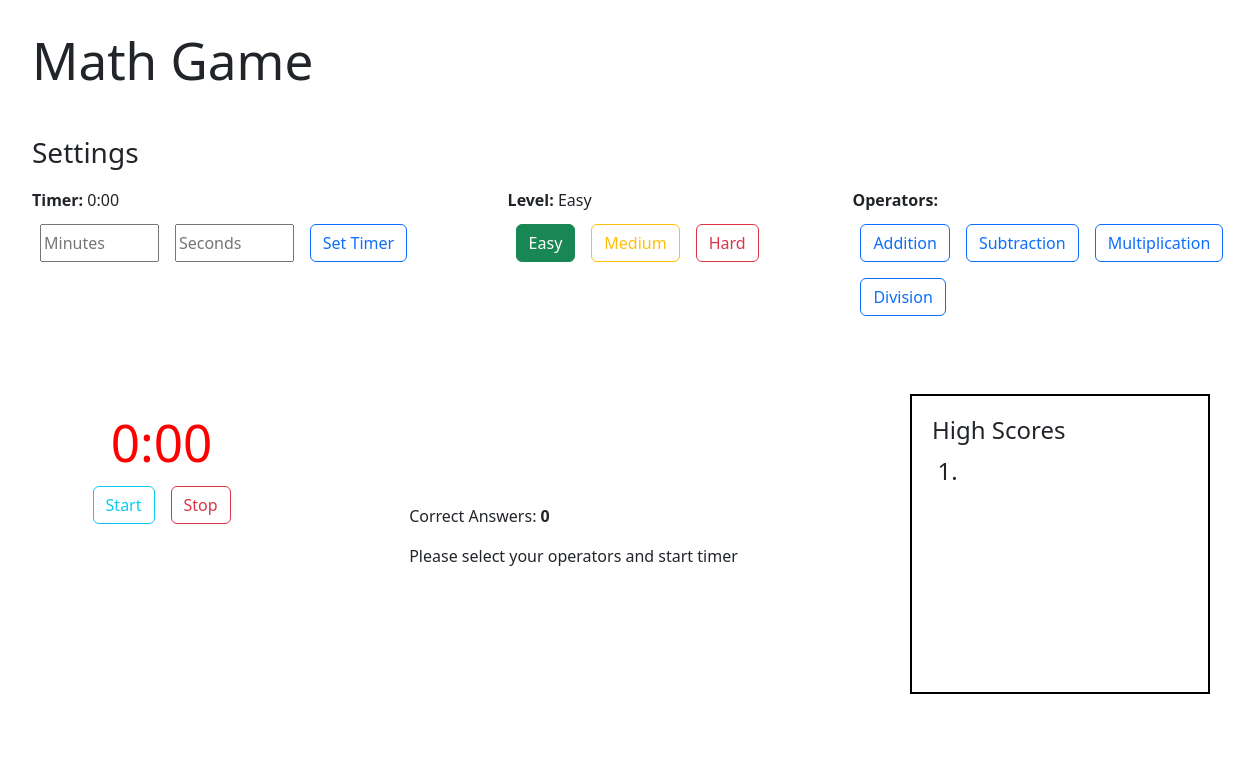
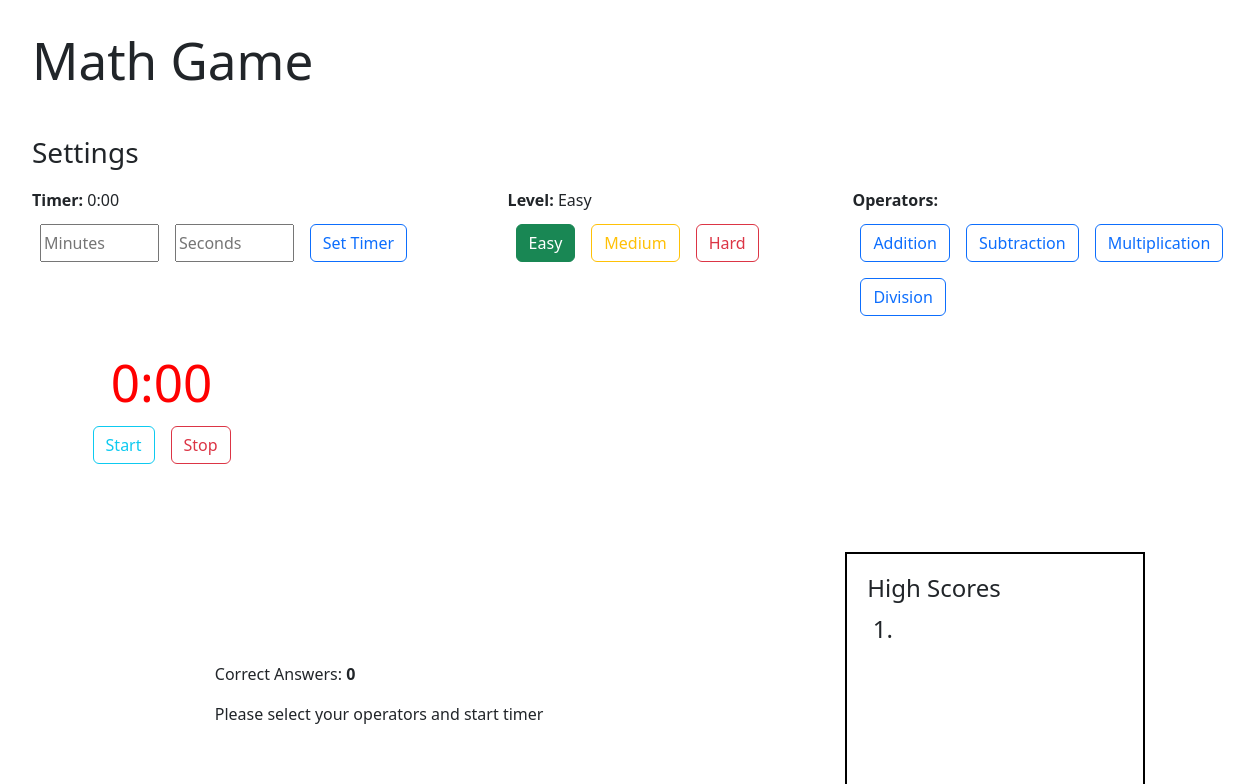
Before and after one commit to BriGuy520/math-game, a React (Vite) app: page / in a window 1536 px wide. Shown: the top 784 px of the page, without its empty margins (88-1342 px from the left). Built offline with nearby package versions, Linux system fonts and the light colour scheme.

Commit message:
adding current progress to the math game

```diff
--- a/src/App.css
+++ b/src/App.css
@@ -9,6 +9,10 @@
 
 .game-container {
   padding: 60px 0;
+}
+
+.board-container {
+  margin-top: 60px;
 }
 
 .timer-container {
@@ -49,6 +53,7 @@
 
 .play-container {
   width: 35%;
+  margin: 20px;
 }
 
 .play-container, .scores-container {
@@ -68,6 +73,10 @@
 
     .settings-bar-section {
       flex-direction: row;
+    }
+
+    .timer-container, .play-container, .score-container {
+      width: 33%;
     }
 
     .timer-settings, .operators-settings {
@@ -90,7 +99,7 @@
 
     .board-container {
       flex-direction: row;
-    width: 80%;
+      width: 100%;
       justify-content: space-evenly;
   }
 }
--- a/src/App.tsx
+++ b/src/App.tsx
@@ -110,9 +110,7 @@ function App() {
             handleOperatorClick={handleOperatorClick}
           />
       </div>
-      <div className="game-container">
         <Game timeLeft={timeLeft} operators={operators} startGame={startGame} stopGame={stopGame} startTimer={startTimer} level={level} />
-      </div>
     </div>
     </>
   )
```
Lines whose indentation alone changed are shown as unchanged.
